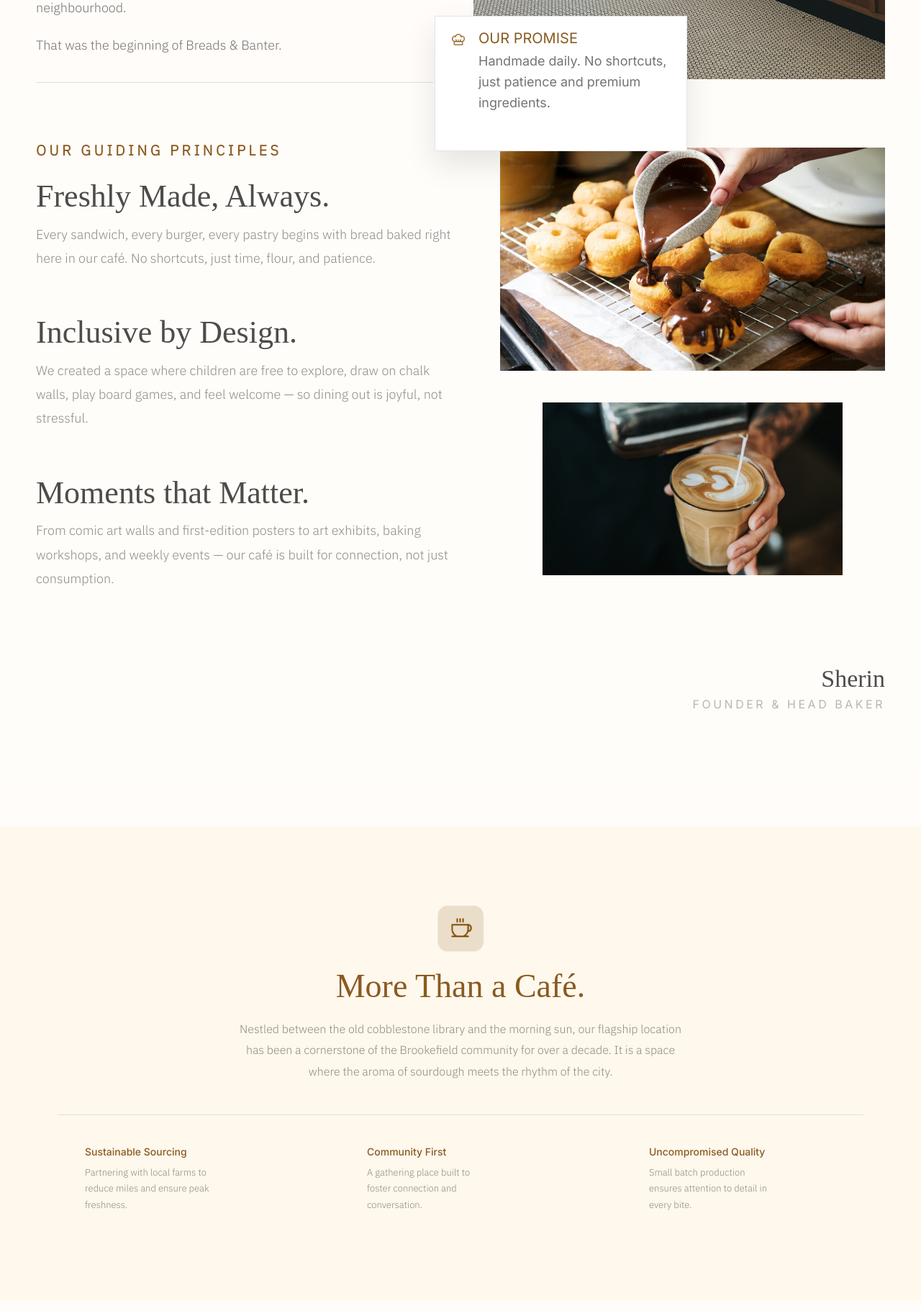
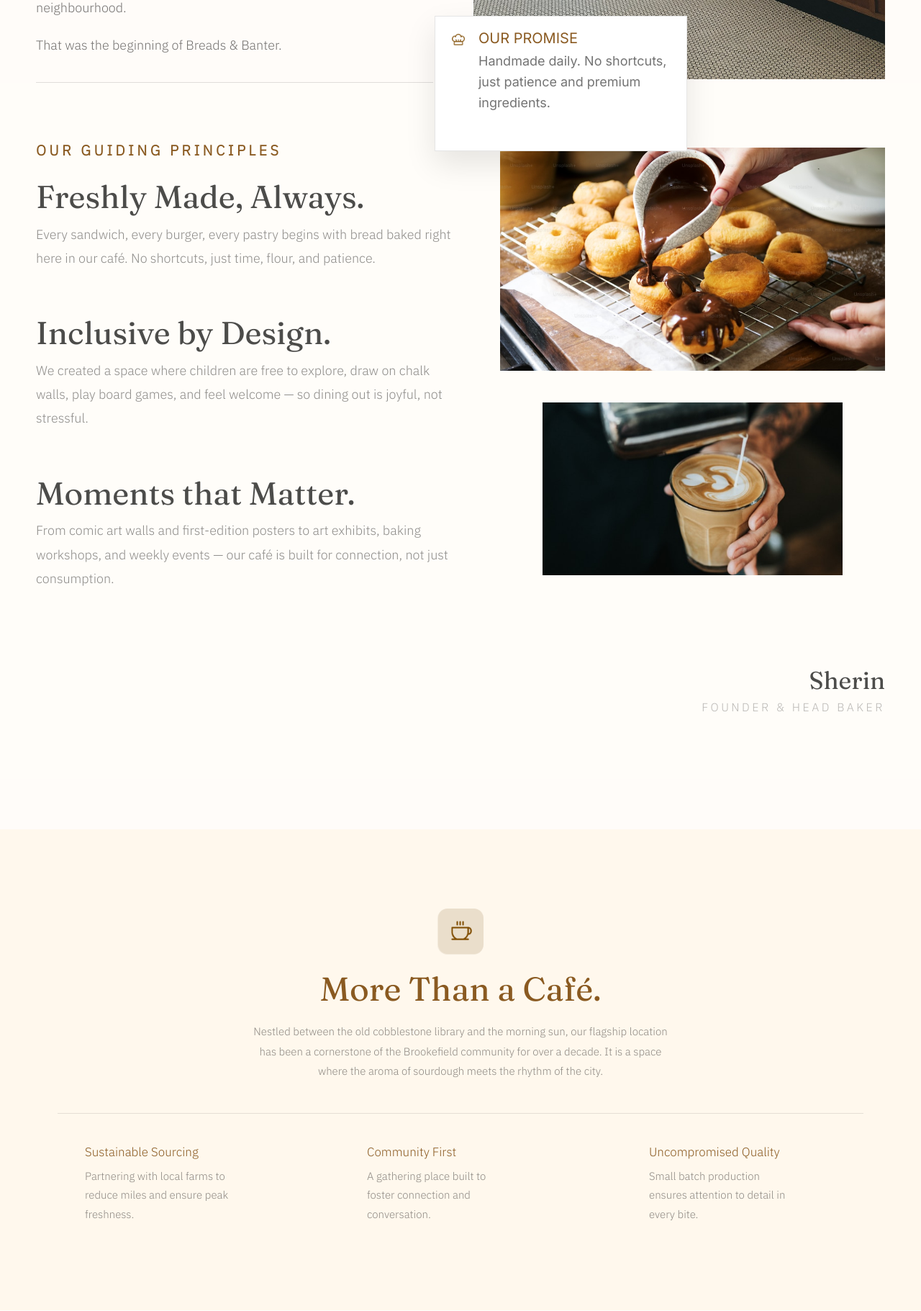
Before and after one commit to amithdev/cafe_site, a Django app: page /about/ in a window 1280 px wide. Shown: the part 1948-3769 px from the top of the page at 72% size. Run offline with Django 5.2, Linux system fonts and the light colour scheme.

Commit message:
final Fix

```diff
--- a/static/css/about.css
+++ b/static/css/about.css
@@ -304,7 +304,7 @@ font-weight: 800;
 }
 
 .principles__title{
-  font-family: "Playfair Display", serif;
+  font-family: "Fraunces", serif;;
   font-weight: 400;
   font-size: 44px;
   line-height: 1.15;
@@ -357,7 +357,7 @@ font-weight: 800;
 }
 
 .principles__name{
-  font-family: "Playfair Display", serif;
+  font-family: "Fraunces", serif;
   font-weight: 400;
   font-size: 34px;
   margin: 0 0 6px;
@@ -365,7 +365,7 @@ font-weight: 800;
 }
 
 .principles__role{
-  font-family: "Inter", sans-serif;
+  font-family: "IBM Plex Sans", sans-serif;
   font-size: 16px;
   letter-spacing: 0.22em;
   color: rgba(0,0,0,0.28);
@@ -438,7 +438,7 @@ font-weight: 800;
 
 /* Title */
 .more-cafe__title{
-  font-family: "Playfair Display", serif;
+  font-family: "Fraunces", serif;
   font-weight: 400;
   font-size: 46px;
   line-height: 1.15;
@@ -449,7 +449,7 @@ font-weight: 800;
 /* Description */
 .more-cafe__desc{
   font-family: "IBM Plex Sans", sans-serif;
-font-weight: 20px;
+font-size: 15px;
   line-height: 1.85;
   color: rgba(0,0,0,0.45);
   margin: 0 auto;
@@ -480,8 +480,8 @@ font-weight: 20px;
 }
 
 .more-cafe__cardTitle{
-  font-family: "Inter", sans-serif;
-  font-size: 14px;
+  font-family: "IBM Plex Sans", sans-serif;
+  font-size: 17px;
   font-weight: 500;
   color: #8a5a21;
   margin: 0 0 10px;
@@ -490,7 +490,7 @@ font-weight: 20px;
 .more-cafe__cardText{
   font-family: "IBM Plex Sans", sans-serif;
   font-weight: 550;
-  font-size: 13px;
+  font-size: 15px;
   line-height: 1.75;
   color: rgba(0,0,0,0.45);
   margin: 0;
@@ -545,7 +545,7 @@ font-weight: 20px;
 
 .quote-strip__text{
   margin: 0;
-  font-family: "Playfair Display", serif;
+  font-family: "IBM Plex Sans", sans-serif;
   font-weight: 400;
   font-size: 56px;                /* large quote size */
   line-height: 1.25;
--- a/static/css/contact.css
+++ b/static/css/contact.css
@@ -35,41 +35,36 @@
   z-index: 3;
 }
 
-/* center content */
 .contact-hero__content{
   position: relative;
-
-    height: calc(78vh - 120px);
-    min-height: 500px;
+  height: calc(78vh - 120px);
   z-index: 3;
-
-  display: grid;
-  place-items: center;
+  display: flex;
+  flex-direction: column;
+  justify-content: center;
+  align-items: center;
   text-align: center;
   padding: 140px 20px 120px;
 }
 
-/* title like screenshot */
 .contact-hero__title{
-  margin: 0 0 -85px;
   font-size: clamp(44px, 4.6vw, 76px);
   line-height: 1.05;
   letter-spacing: -0.5px;
   color: rgba(255,255,255,0.92);
   font-weight: 700;
   font-family: "Fraunces", serif;
+  margin: 0;
 }
 
-/* subtitle small + centered */
 .contact-hero__subtitle{
   font-family: "IBM Plex Sans", sans-serif;
-  margin: 0;
+  margin: 12px 0 0;
   font-size: 20px;
   line-height: 1.7;
   color: rgba(255,255,255,0.55);
   max-width: 880px;
 }
-
 /* ===== WHITE SECTION BELOW (like screenshot start) ===== */
 .contact-section{
   background: #f7f3ee;
--- a/static/css/style.css
+++ b/static/css/style.css
@@ -74,11 +74,12 @@ body{font-family: Arial, Helvetica, sans-serif;background:#0b0b0b}
 }
 
 .nav__links a{
+    font-family: "IBM Plex Sans", sans-serif;
   text-decoration:none;
   font-size: 16px;
   letter-spacing: 1.6px;
   color: rgba(255,255,255,0.80);
-  font-weight: 50px;
+      font-weight: 600;;
 }
 
 .nav__links a.is-active{
@@ -490,7 +491,7 @@ backdrop-filter: blur(2px);   /* optional: premium glass feel */
 /* watermark — move it up and keep it smaller */
 .quote-section__watermark{
       position: absolute;
-    left: -85px;
+    left: -340px;
     top: 50%;
     transform: translateY(-50%);
     width: 440px;
@@ -1397,7 +1398,7 @@ backdrop-filter: blur(2px);   /* optional: premium glass feel */
 .reviews__source{
   font-family: "IBM Plex Sans", sans-serif;
   font-weight: 500;              /* Medium */
-  font-size: 20px;
+  font-size: 19px;
   line-height: 120%;
 
   letter-spacing: 0.08em;        /* ✅ 8% spacing */
@@ -1411,7 +1412,7 @@ backdrop-filter: blur(2px);   /* optional: premium glass feel */
 .reviews__rating{
   font-family: "IBM Plex Sans", sans-serif;
   font-weight: 400;              /* Regular */
-  font-size: 24px;
+  font-size: 19px;
   line-height: 150%;
 
   letter-spacing: 0%;
@@ -1900,7 +1901,7 @@ backdrop-filter: blur(2px);   /* optional: premium glass feel */
 
 
 body {
-  animation: fadeInPage 0.5s ease;
+  animation: fadeInPage 1.0s ease;
 }
 
 @keyframes fadeInPage {
--- a/templates/core/contact.html
+++ b/templates/core/contact.html
@@ -24,7 +24,7 @@
         <li><a href="{% url 'home' %}">HOME</a></li>
         <li><a href="{% url 'about' %}">ABOUT US</a></li>
         <li><a class="is-active" href="{% url 'contact' %}">CONTACT US</a></li>
-         <li><a href="{% url 'journals' %}">JOURNALS</a></li>
+         <li><a href="{% url 'journals' %}">JOURNAL</a></li>
 
       </ul>
 
@@ -37,7 +37,7 @@
   <!-- Center text -->
   <div class="contact-hero__content">
     <h1 class="contact-hero__title">
-      We’d Love to<br>Welcome You.
+      We’d Love to Welcome You.
     </h1>
 
     <p class="contact-hero__subtitle">
--- a/templates/core/footer.html
+++ b/templates/core/footer.html
@@ -59,7 +59,7 @@
   <!-- ✅ Bottom line like your reference -->
   <div class="site-footer__bottom">
     <div class="site-footer__bottom-inner">
-      <p class="site-footer__copy">© 2024 Breads &amp; Shet Mushet Hospitality Private limited. All rights reserved.</p>
+      <p class="site-footer__copy">© Shet Mushet Hospitality Private limited. All rights reserved.</p>
 
       <div class="site-footer__legal">
         <a href="/privacy-policy/">Privacy Policy</a>
```
Also changed, not shown: config/settings.py (+12 -9 lines), 1 other file.
